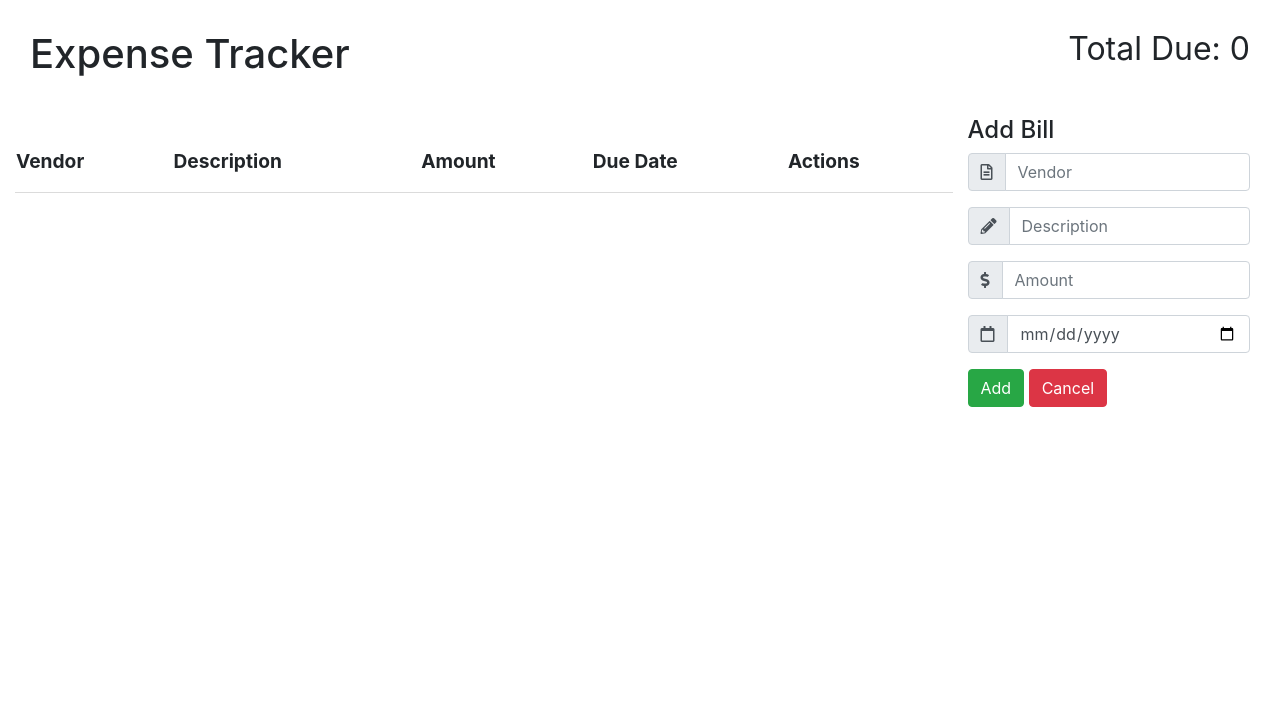
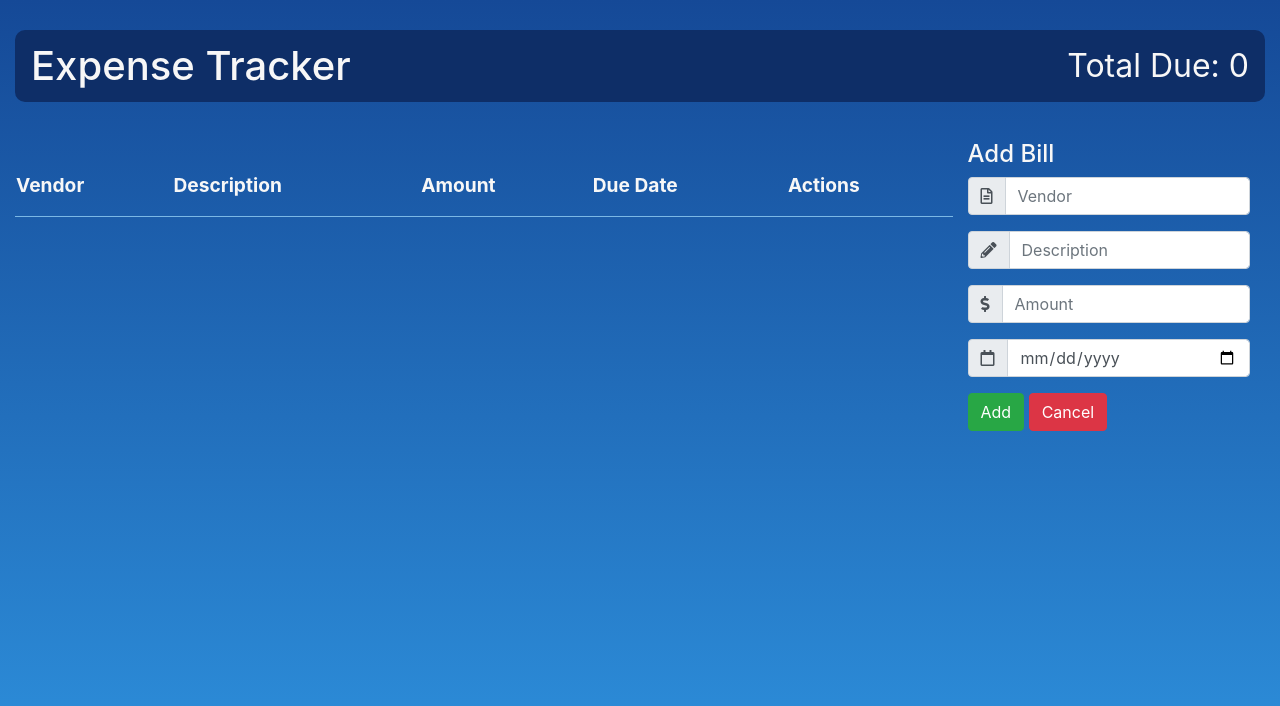
Before and after one commit to Christopher-Gustavsson/expense-tracker-js, a website: page public/index.html in a window 1280 px wide. Drawn offline with nearby package versions, Linux system fonts and the light colour scheme; no server answers.

Commit message:
added background color and changed font color

```diff
--- a/public/src/css/style.css
+++ b/public/src/css/style.css
@@ -1,15 +1,42 @@
+body{
+    height: 100vh;
+    /* color: #88B8DF; */
+    background-image: linear-gradient(rgb(21, 73, 151), #2E92DE);
+}
+
 .page-header{
     padding: 30px 0px;
+    color: rgb(247, 247, 247);
+}
+
+.page-header h1,
+.page-header h3{
+    background-color: rgb(14, 46, 103);
+    padding: 1rem;
+    border-radius: 10px;
+    line-height: 100%;
+}
+
+.bill-add-form h4{
+    color: rgb(247, 247, 247);
+}
+
+thead tr{
+    color: rgb(247, 247, 247);
+}
+
+#display-area tr:hover{
+    color: white;
 }
 
 tr{
-    border-bottom: 1px solid #dbdbdb;
-
+    color: rgb(183, 206, 223);
+    border-bottom: 1px solid #7BB8E5;
 }
 
 td{
     padding: 1rem 0;
-    border-bottom: 1px solid #dbdbdb;
+    border-bottom: 1px solid #7BB8E5;
 }
 
 th{
```
